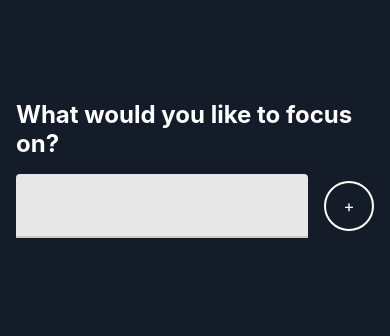
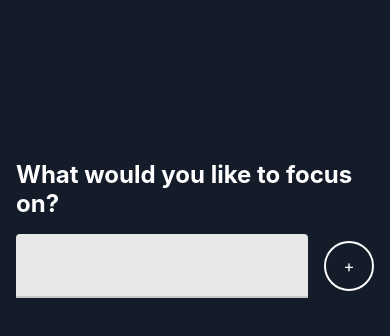
Before and after one commit to Rahul16086/focusTimeApp, a React Native app: screen / in a window 390 px wide. Shown: the top 336 px of the page. Built offline with nearby package versions, Linux system fonts and the light colour scheme.

Commit message:
Added asyncstorage for focus history and fixed some styles

```diff
--- a/App.js
+++ b/App.js
@@ -7,8 +7,8 @@
  */
 
 import type {Node} from 'react';
-import React, {useState} from 'react';
-import {Platform, StyleSheet, View} from 'react-native';
+import React, {useEffect, useState} from 'react';
+import {AsyncStorage, Platform, StyleSheet, View} from 'react-native';
 import Focus from './src/features/focus/Focus';
 import Timer from './src/features/timer/Timer';
 import {spacing} from './src/utils/sizes';
@@ -32,6 +32,35 @@ const App: () => Node = () => {
   const onClear = () => {
     setFocusHistory([]);
   };
+
+  const saveFocusHistory = async () => {
+    try {
+      await AsyncStorage.setItem('focusHistory', JSON.stringify(focusHistory));
+    } catch (e) {
+      console.log(e);
+    }
+  };
+
+  const loadFocusHistory = async () => {
+    try {
+      const history = await AsyncStorage.getItem('focusHistory');
+
+      if (history && JSON.parse(history).length) {
+        setFocusHistory(JSON.parse(history));
+      }
+    } catch (e) {
+      console.log(e);
+    }
+  };
+
+  useEffect(() => {
+    loadFocusHistory();
+  }, []);
+
+  useEffect(() => {
+    saveFocusHistory();
+  }, [focusHistory]);
+
   return (
     <View style={styles.container}>
       {focusSubject ? (
@@ -47,10 +76,10 @@ const App: () => Node = () => {
           }}
         />
       ) : (
-        <>
+        <View style={{flex: 1}}>
           <Focus addSubject={setFocusSubject} />
           <FocusHistory focusHistory={focusHistory} onClear={onClear} />
-        </>
+        </View>
       )}
     </View>
   );
--- a/src/features/focus/Focus.js
+++ b/src/features/focus/Focus.js
@@ -10,10 +10,10 @@ const Focus = ({addSubject}) => {
 
   const styles = StyleSheet.create({
     container: {
+      flex: 0.5,
+    },
+    subContainer: {
       flex: 1,
-    },
-    titleContainer: {
-      flex: 0.5,
       padding: spacing.md,
       justifyContent: 'center',
     },
@@ -35,7 +35,7 @@ const Focus = ({addSubject}) => {
 
   return (
     <View style={styles.container}>
-      <View style={styles.titleContainer}>
+      <View style={styles.subContainer}>
         <Text style={styles.title}>What would you like to focus on?</Text>
         <View style={styles.inputContainer}>
           <TextInput
```
